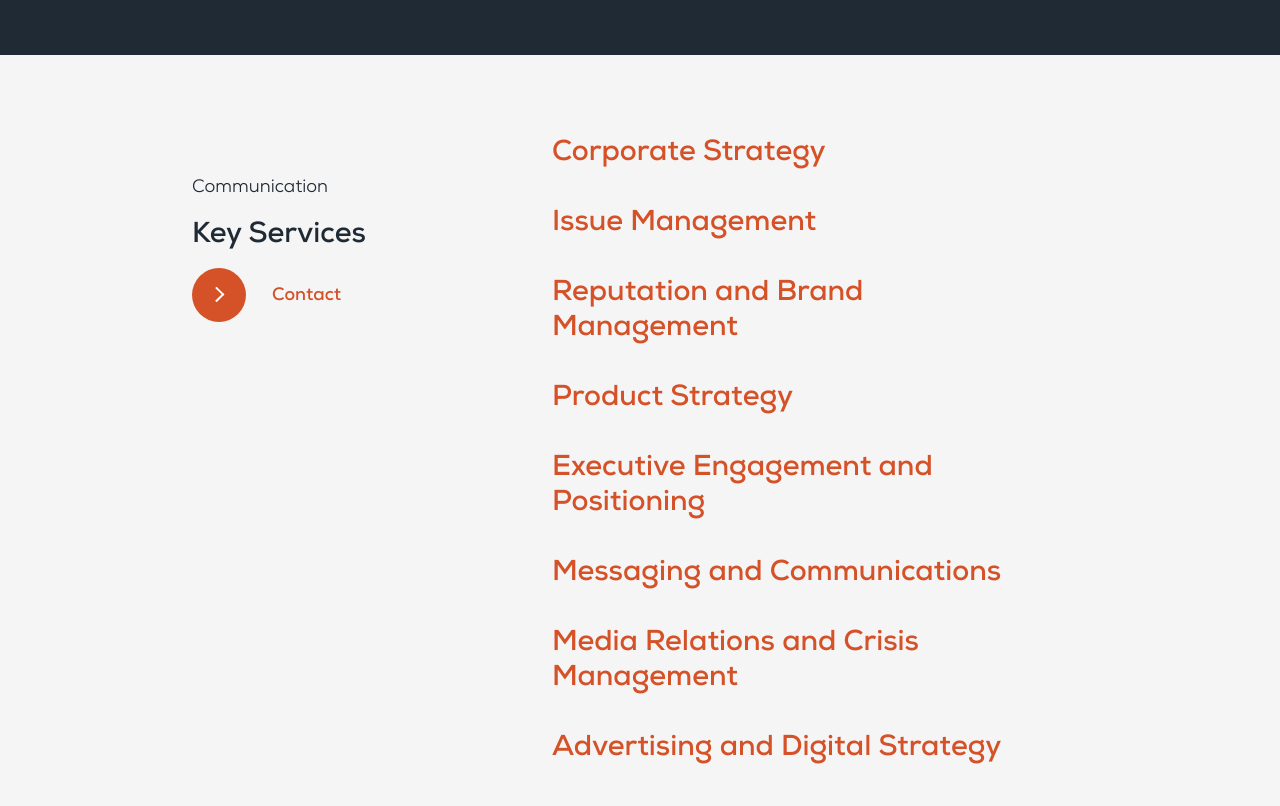
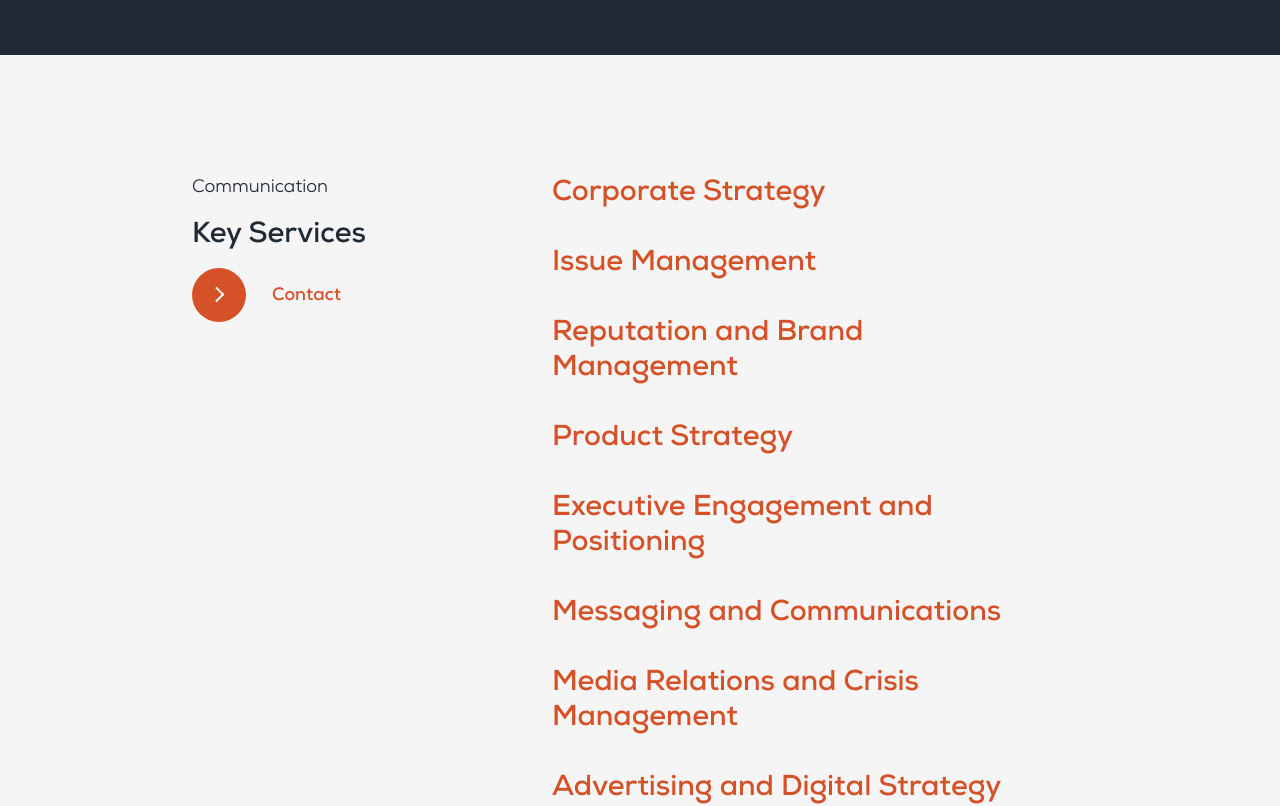
Before and after one commit to Novadigital-fr/ASG, a Nuxt app: page /communications in a window 1280 px wide. Shown: the part 1820-2626 px from the top of the page. Built offline with nearby package versions, Linux system fonts and the light colour scheme.

Commit message:
alignement communication

```diff
--- a/components/HomeHeader.vue
+++ b/components/HomeHeader.vue
@@ -182,6 +182,8 @@ onUnmounted(() => {
     margin: 55px auto 39px auto;
     @media (max-width: 1381px) {
       margin: 25px auto 15px auto;
+      width: 65%;
+
     }
     @media (max-width: 850px) {
       width: 100%;
--- a/layouts/default.vue
+++ b/layouts/default.vue
@@ -187,6 +187,8 @@ h4 {
     }
     @media (max-width: 1381px) {
       margin: 25px auto 15px auto;
+      width: 65%;
+
     }
     @media (max-width: 850px) {
       width: 100%;
--- a/pages/communications.vue
+++ b/pages/communications.vue
@@ -128,7 +128,7 @@ animation.scrollTrigger.disable();
   }
   .right {
     width: 60%;
-    padding: 0 20vw 0 5vh;
+    padding: 5vh 20vw 0 5vh;
 
     h2{
       margin-bottom: 35px;
```
